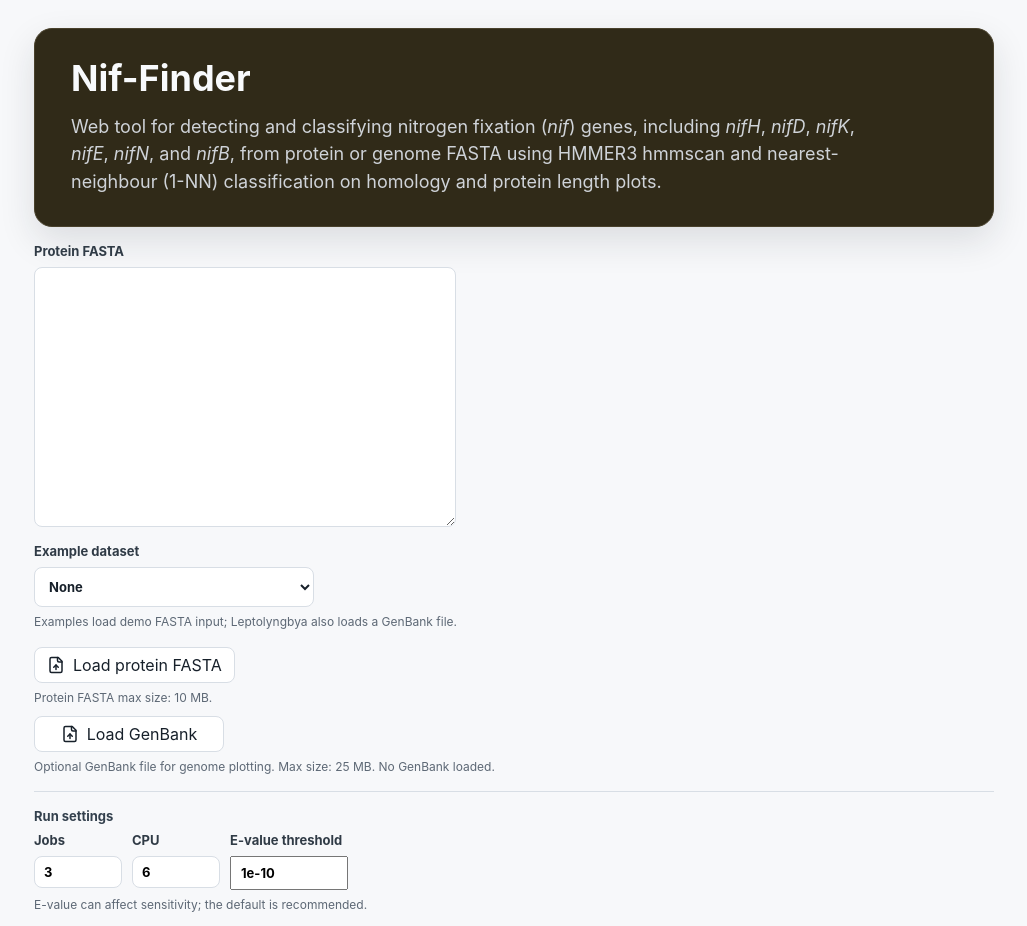
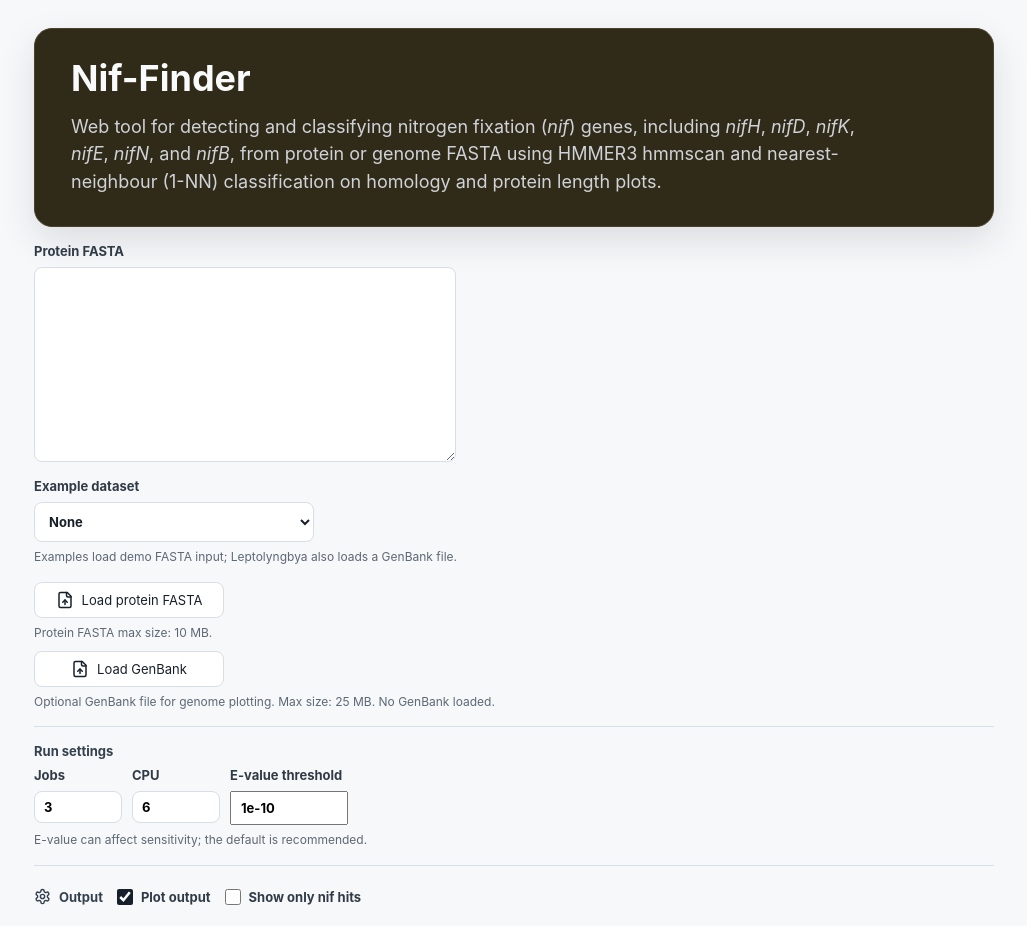
Before and after one commit to kazumaxneo/Nif_finder, a Next.js app in the folder web/: page / in a window 1280 px wide. Shown: the top 926 px of the page, without its empty margins (126-1153 px from the left). Built offline with nearby package versions, Linux system fonts and the light colour scheme.

Commit message:
Polish compact input controls

```diff
--- a/web/app/globals.css
+++ b/web/app/globals.css
@@ -112,7 +112,7 @@ textarea {
   font-size: 13px;
   font-weight: 400;
   line-height: 1.45;
-  min-height: 260px;
+  min-height: 195px;
   padding: 12px;
   resize: vertical;
   width: 100%;
@@ -196,6 +196,7 @@ input:focus {
   background: var(--panel);
   border: 1px solid var(--line);
   color: var(--ink);
+  font-size: 13px;
   min-width: 190px;
   position: relative;
 }
@@ -285,11 +286,13 @@ input:focus {
 }
 
 .advanced-settings {
+  align-items: center;
   gap: 8px 14px;
 }
 
 .advanced-settings .section-title {
-  margin-right: 2px;
+  align-self: center;
+  margin-right: 0;
 }
 
 .settings label.toggle-row {
@@ -299,7 +302,9 @@ input:focus {
 
 .toggle-row input {
   accent-color: #17202a;
+  flex: 0 0 auto;
   height: 16px;
+  margin: 0;
   width: 16px;
 }
 
```
